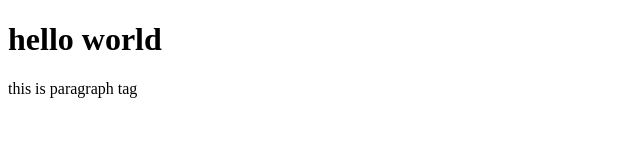
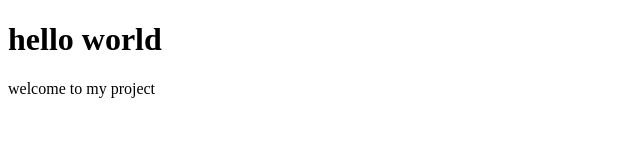
Before and after one commit to Anugya899/github, a plain HTML site: page index.html in a window 1280 px wide. Shown: the full height of the page, 0-640 px from the left. Drawn offline with Linux system fonts and the light colour scheme.

Commit message:
Paragraph is changed

```diff
--- a/index.html
+++ b/index.html
@@ -7,6 +7,6 @@
 </head>
 <body>
     <h1>hello world</h1>
-    <p>this is paragraph tag</p>
+    <p>welcome to my project</p>
 </body>
 </html>
```
